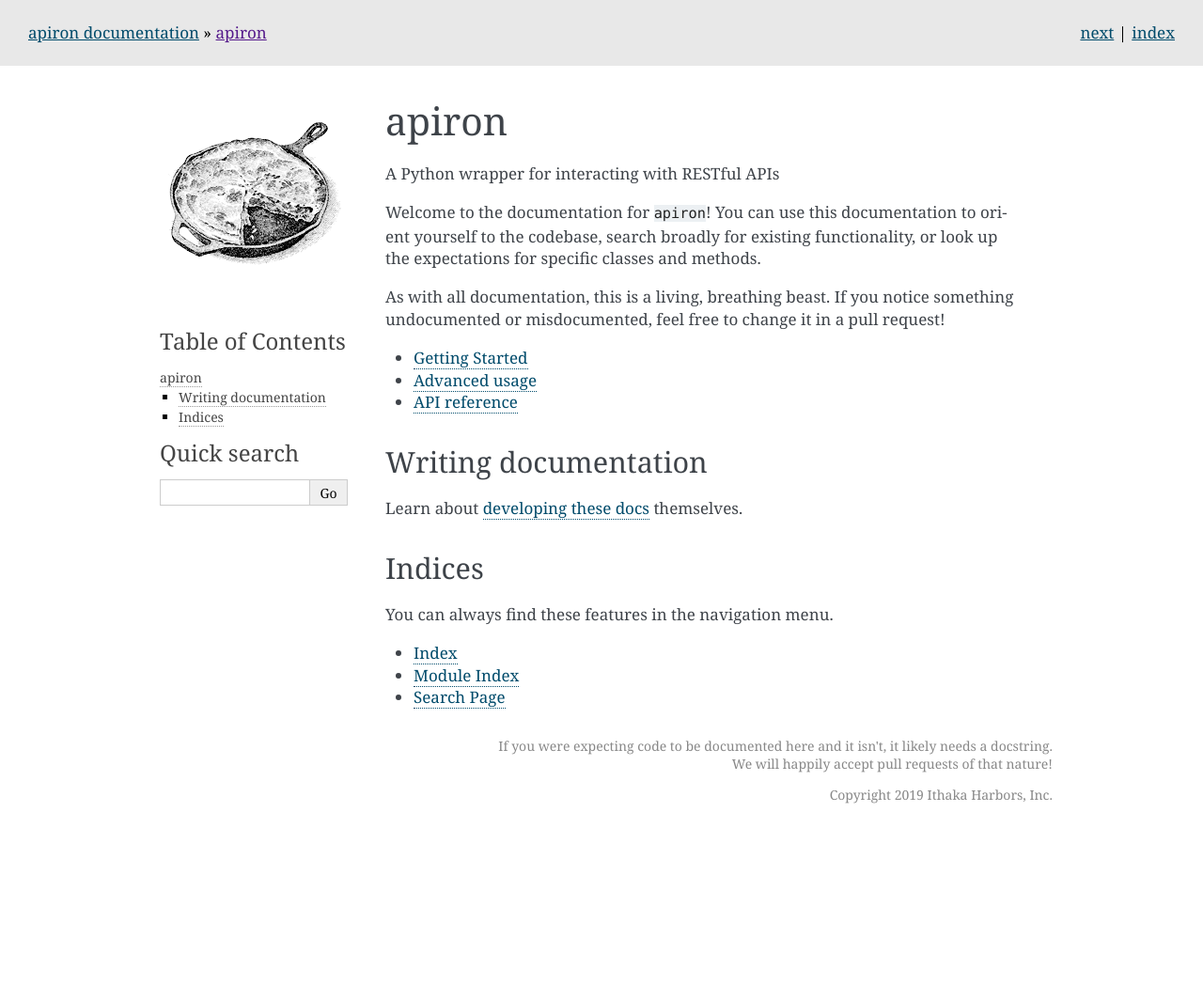
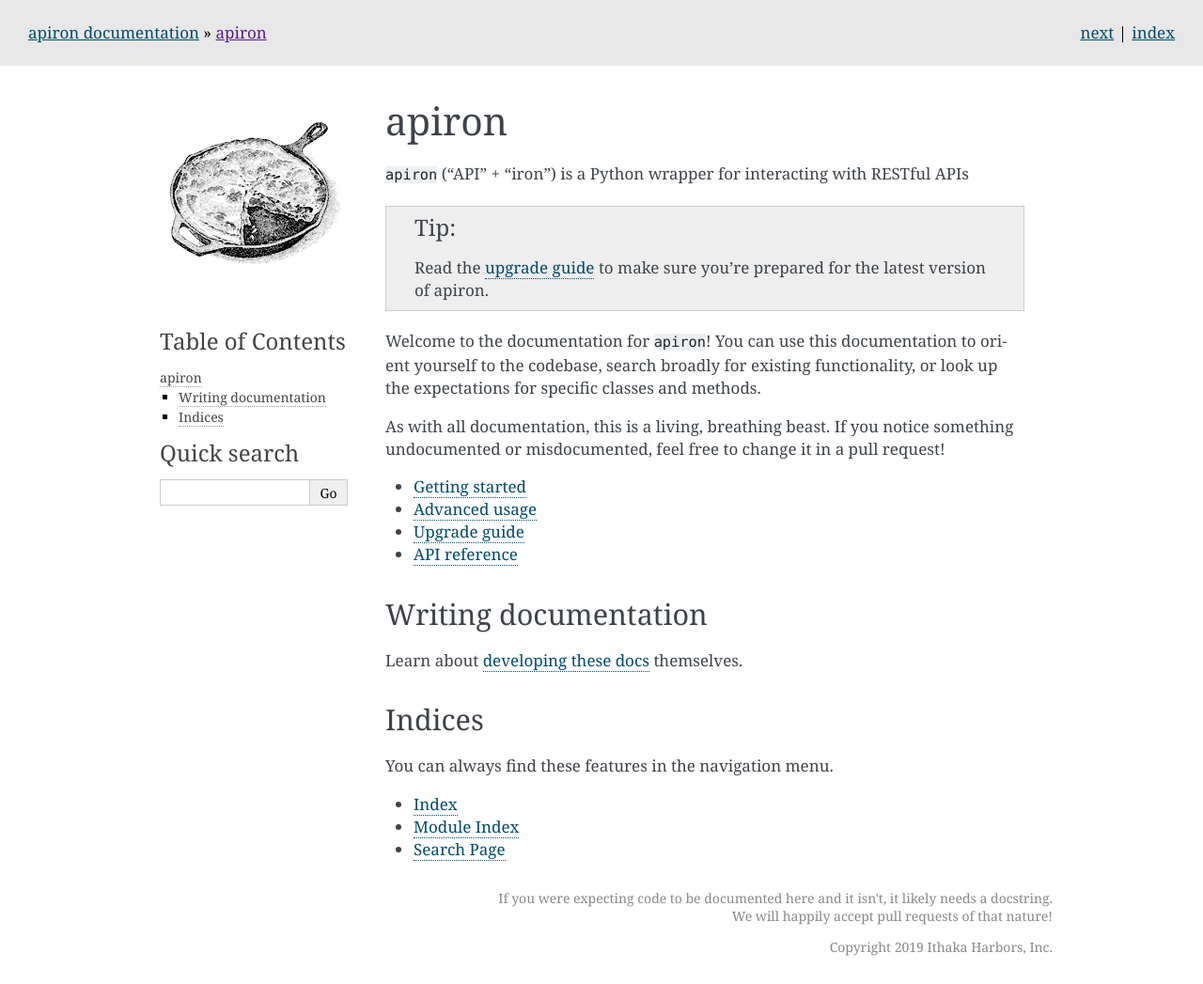
Before and after one commit to ithaka/apiron, a Sphinx documentation site: the page built from docs/index.rst, in a window 1280 px wide and 1047 px high. Shown: the whole window at 94% size. Built offline with Sphinx 7.4.7, drawn with Linux system fonts in a browser that asks for light colours.

Commit message:
Add upgrade guide and brush up docs
An upgrade guide is important for anyone using 2.X who wants to smoothly
transition to 3.X. If in the future we make other breaking changes, it
can be added to/updated to reflect the changes needed for 4.X and
beyond.

on-behalf-of: @ithaka <dane.hillard@ithaka.org>

```diff
--- a/docs/api-reference/index.rst
+++ b/docs/api-reference/index.rst
@@ -7,4 +7,4 @@
 
     services
     endpoints
-    service-caller
+    service-client
--- a/docs/api-reference/service-caller.rst
+++ b/docs/api-reference/service-client.rst
@@ -1,5 +1,5 @@
 ##############
-Service caller
+Service client
 ##############
 
 .. automodule:: apiron.client
--- a/docs/getting-started.rst
+++ b/docs/getting-started.rst
@@ -1,7 +1,6 @@
 ###############
-Getting Started
+Getting started
 ###############
-
 
 The goal of ``apiron`` is to get you up and running quickly,
 consuming a service with little initial configuration
--- a/docs/index.rst
+++ b/docs/index.rst
@@ -1,8 +1,11 @@
-#######
+######
 apiron
-#######
+######
 
-A Python wrapper for interacting with RESTful APIs
+``apiron`` ("API" + "iron") is a Python wrapper for interacting with RESTful APIs
+
+.. TIP::
+    Read the :doc:`upgrade guide <upgrade-guide>` to make sure you're prepared for the latest version of apiron.
 
 Welcome to the documentation for ``apiron``!
 You can use this documentation to orient yourself to the codebase,
@@ -18,6 +21,7 @@
 
     getting-started
     advanced-usage
+    upgrade-guide
     api-reference/index
 
 
```
Also changed, not shown: docs/upgrade-guide.rst (added, +84 -0 lines).
